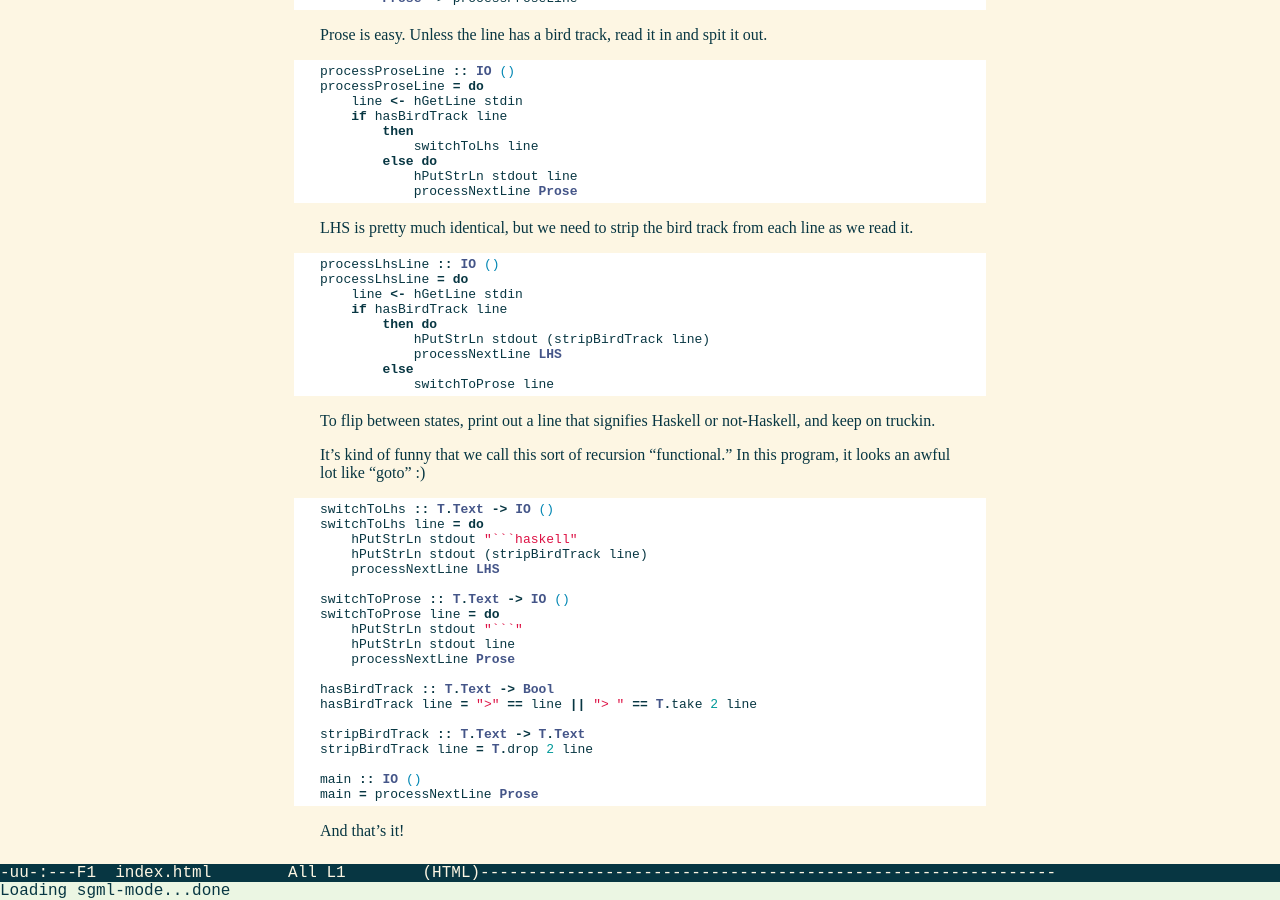
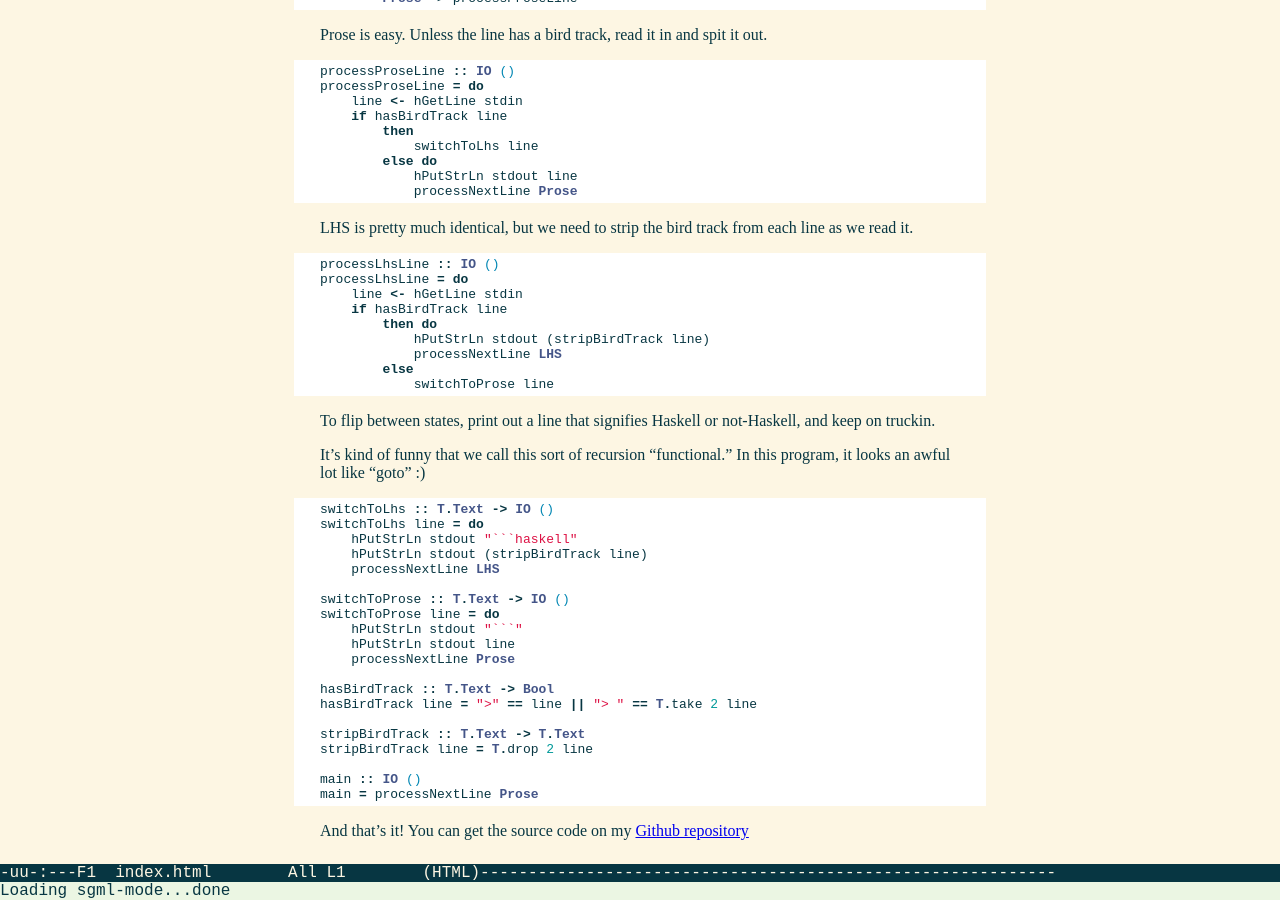
Before and after one commit to andyfriesen/andyfriesen.github.io, a Jekyll site: the page built from _posts/2014-03-23-lhs-to-jekyll-markdown.md, in a window 1280 px wide and 900 px high, scrolled down 571 px. Built offline with Jekyll 4.4.1, drawn with Linux system fonts in a browser that asks for light colours; Markdown is read by kramdown in place of the engine named in the settings.

Commit message:
Self-referential source code link.

````diff
--- a/_posts/2014-03-23-lhs-to-jekyll-markdown.md
+++ b/_posts/2014-03-23-lhs-to-jekyll-markdown.md
@@ -90,4 +90,4 @@ main :: IO ()
 main = processNextLine Prose
 ```
 
-And that's it!
+And that's it!  You can get the source code on my [Github repository](https://github.com/andyfriesen/andyfriesen.github.io/blob/master/_lhs/lhs-to-jekyll-markdown.lhs)
````
Also changed, not shown: 1 other file.
